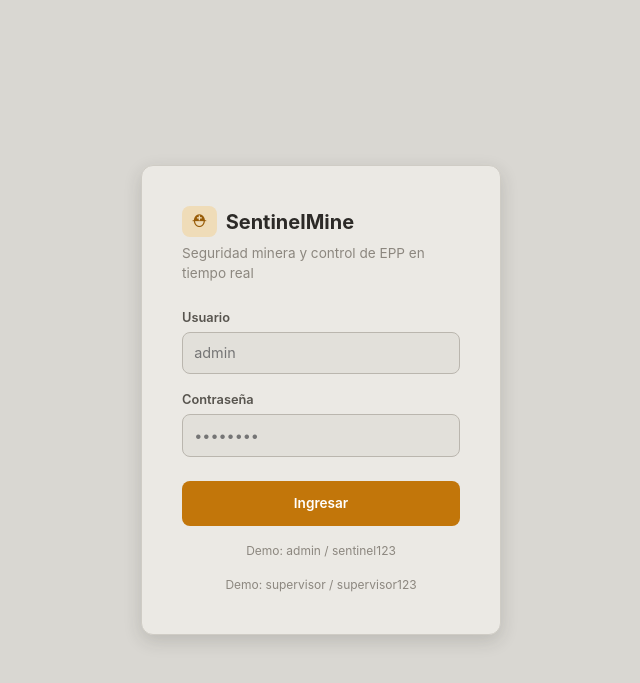
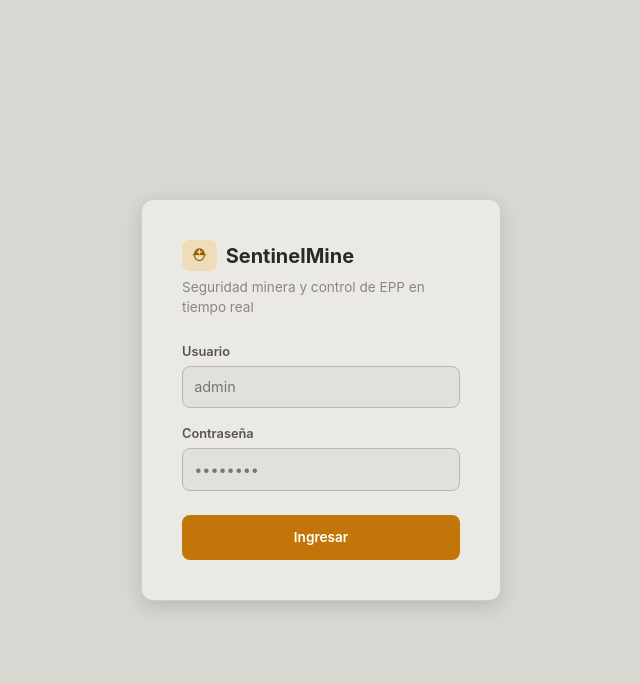
Before and after one commit to Xarmiel/MineSentinel, a Spring Boot app: page /login in a window 1280 px wide. Shown: the top 683 px of the page, without its empty margins (319-959 px from the left). Run offline with Spring Boot 4, Linux system fonts and the light colour scheme.

Commit message:
fix: credenciales en login removidos

```diff
--- a/MineSentinel-main/src/main/resources/templates/login.html
+++ b/MineSentinel-main/src/main/resources/templates/login.html
@@ -20,8 +20,6 @@
         <p class="error" th:if="${error}" th:text="${error}"></p>
         <button type="submit" class="btn btn-primary">Ingresar</button>
     </form>
-    <p class="hint">Demo: admin / sentinel123</p>
-    <p class="hint">Demo: supervisor / supervisor123</p>
 </div>
 </body>
 </html>
--- a/src/main/resources/templates/login.html
+++ b/src/main/resources/templates/login.html
@@ -20,7 +20,6 @@
         <p class="error" th:if="${error}" th:text="${error}"></p>
         <button type="submit">Ingresar</button>
     </form>
-    <p class="hint">Demo: admin / sentinel123</p>
 </div>
 </body>
 </html>
```
